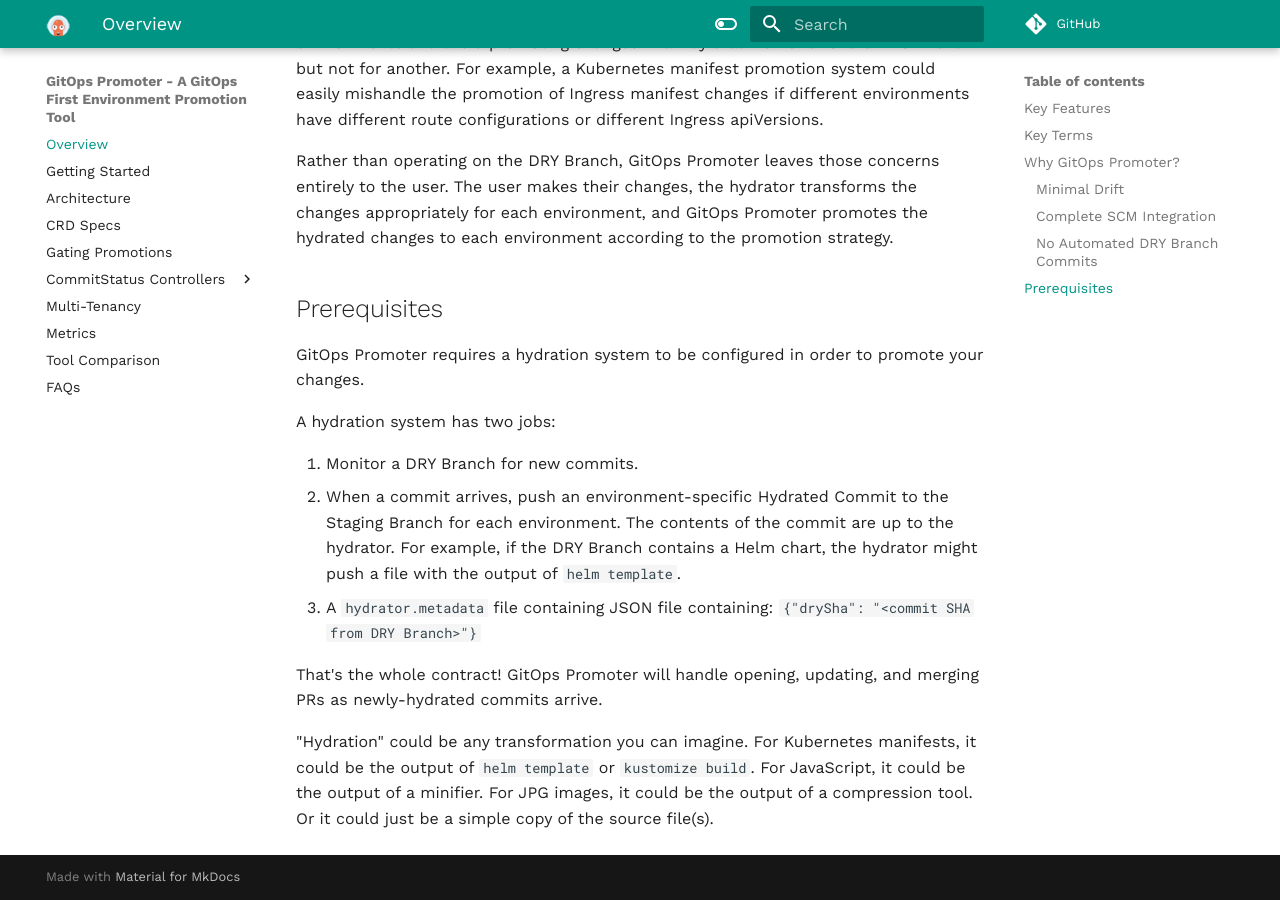
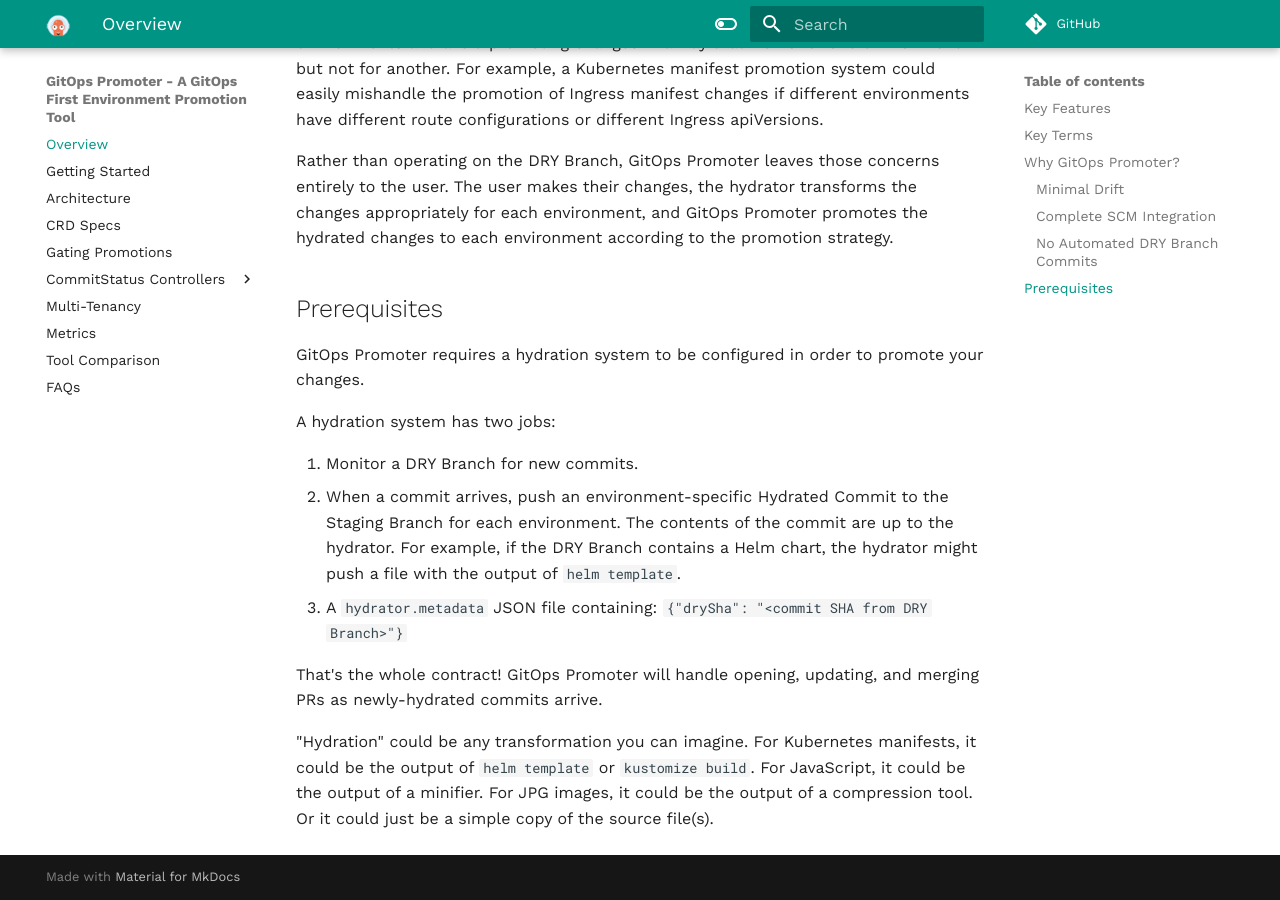
Before and after one commit to zachaller/gitops-promoter, an MkDocs documentation site: the page built from docs/index.md, in a window 1280 px wide and 900 px high, scrolled down 2317 px. Built offline with MkDocs 1.6.1 and Material for MkDocs 9.7.7, drawn with Linux system fonts in a browser that asks for light colours; comment, search, counter and statistics services are not loaded.

Commit message:
doc: fix a typo in index.md (#314)
* doc: fix a typo in index.md

Signed-off-by: Kélian Saint-Bonnet <kelian.saintbonnet@gmail.com>

* remove space before colon

Signed-off-by: Kélian Saint-Bonnet <kelian.saintbonnet@gmail.com>

---------

Signed-off-by: Kélian Saint-Bonnet <kelian.saintbonnet@gmail.com>

```diff
--- a/docs/index.md
+++ b/docs/index.md
@@ -83,7 +83,7 @@
 2. When a commit arrives, push an environment-specific Hydrated Commit to the Staging Branch for each environment. The
    contents of the commit are up to the hydrator. For example, if the DRY Branch contains a Helm chart, the hydrator
    might push a file with the output of `helm template`.
-3. A `hydrator.metadata` file containing JSON file containing: `{"drySha": "<commit SHA from DRY Branch>"}`
+3. A `hydrator.metadata` JSON file containing: `{"drySha": "<commit SHA from DRY Branch>"}`
 
 That's the whole contract! GitOps Promoter will handle opening, updating, and merging PRs as newly-hydrated commits
 arrive.
```
